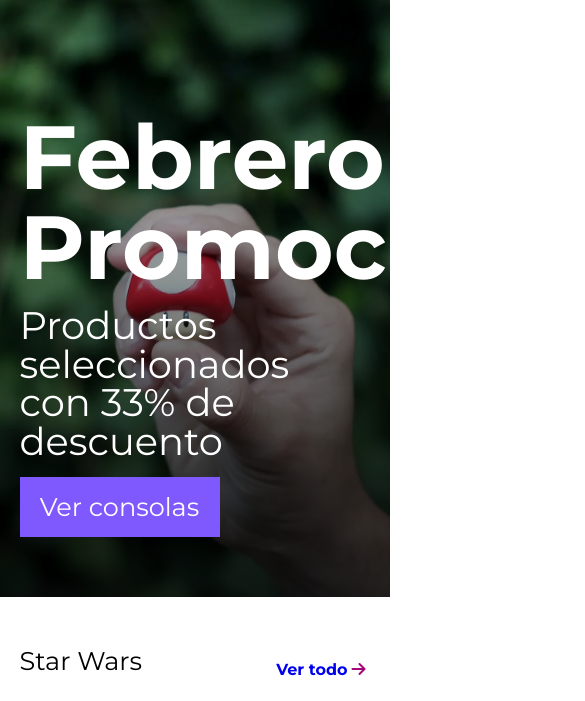
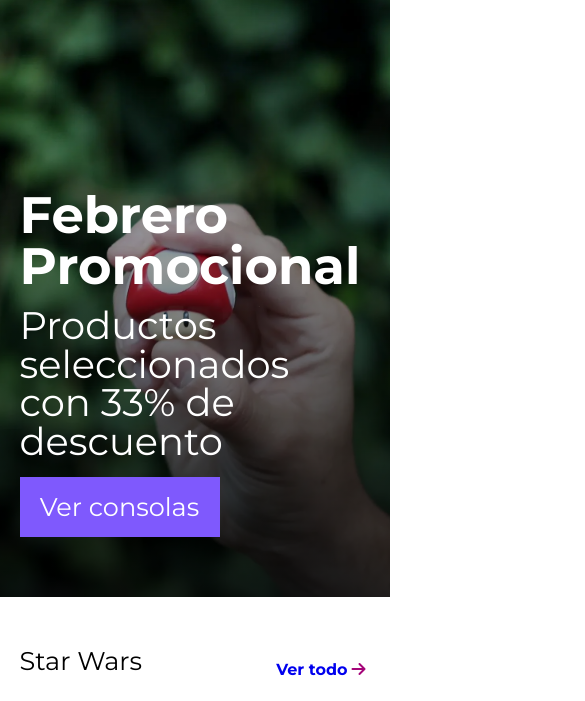
Before and after one commit to LuigiSuarez/Challenge-alura-geek, a plain HTML site: page index.html in a window 390 px wide. Shown: the part 118-819 px from the top of the page, 585 px wide, since content can reach past the window. Drawn offline with Linux system fonts and the light colour scheme.

Commit message:
corrigiendo texto banner

```diff
--- a/css/banner.css
+++ b/css/banner.css
@@ -48,3 +48,11 @@
     height: auto;
      width: 100%;
 }
+
+
+@media screen and (max-width: 910px) {
+    .banner__titulo{
+        font-size: 2em;
+        font-weight: bold;
+    }
+}
```
